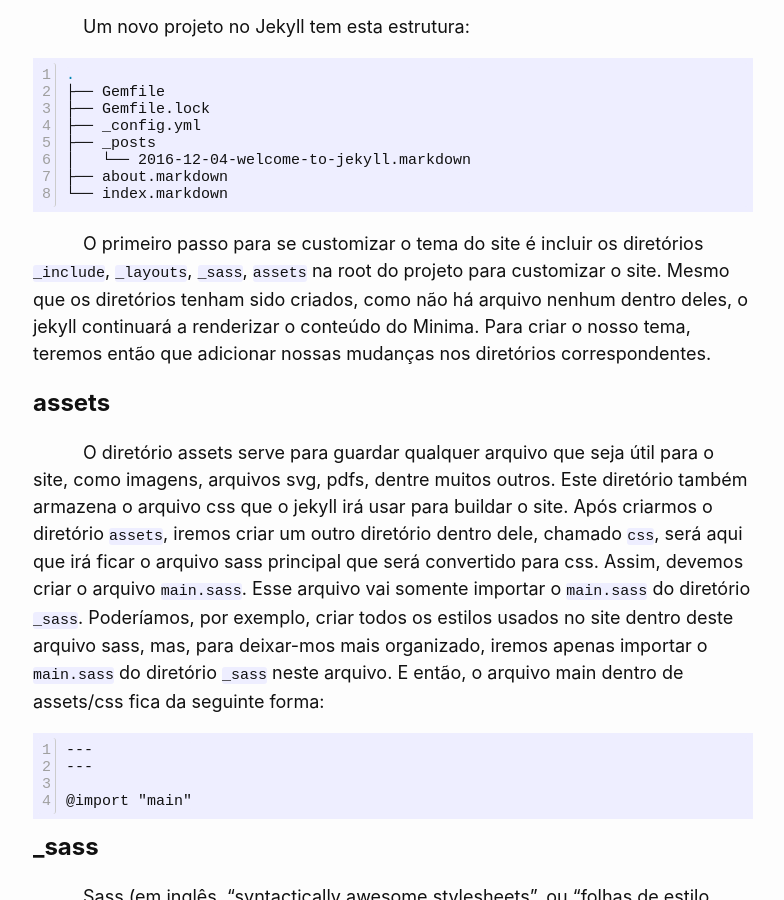
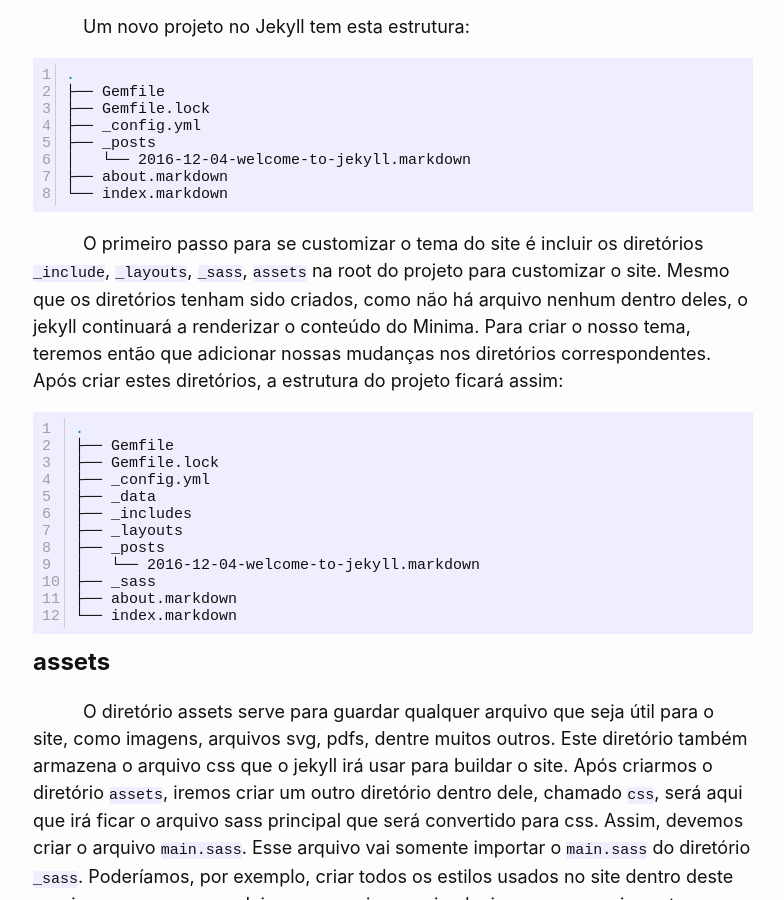
Before and after one commit to MuseuComputacao/museucomputacao.github.io, a Jekyll site: the page built from docs/_posts/2021-09-02-change-jekyll-theme.md, in a window 1280 px wide and 900 px high, scrolled down 1291 px. Shown: the whole window, without its empty margins (177-961 px from the left). Built offline with Jekyll 4.4.1, drawn with Linux system fonts in a browser that asks for light colours; nearby versions of some CDN libraries.

Commit message:
feat(post): added structure of the project after created some directories

```diff
--- a/docs/_posts/2021-09-02-change-jekyll-theme.md
+++ b/docs/_posts/2021-09-02-change-jekyll-theme.md
@@ -42,7 +42,22 @@ Um novo projeto no Jekyll tem esta estrutura:
 └── index.markdown
 {% endhighlight %}
 
-O primeiro passo para se customizar o tema do site é incluir os diretórios `_include`, `_layouts`, `_sass`, `assets` na root do projeto para customizar o site. Mesmo que os diretórios tenham sido criados, como não há arquivo nenhum dentro deles, o jekyll continuará a renderizar o conteúdo do Minima. Para criar o nosso tema, teremos então que adicionar nossas mudanças nos diretórios correspondentes.
+O primeiro passo para se customizar o tema do site é incluir os diretórios `_include`, `_layouts`, `_sass`, `assets` na root do projeto para customizar o site. Mesmo que os diretórios tenham sido criados, como não há arquivo nenhum dentro deles, o jekyll continuará a renderizar o conteúdo do Minima. Para criar o nosso tema, teremos então que adicionar nossas mudanças nos diretórios correspondentes. Após criar estes diretórios, a estrutura do projeto ficará assim:
+
+{% highlight bash linenos %}
+.
+├── Gemfile
+├── Gemfile.lock
+├── _config.yml
+├── _data
+├── _includes
+├── _layouts
+├── _posts
+│   └── 2016-12-04-welcome-to-jekyll.markdown
+├── _sass
+├── about.markdown
+└── index.markdown
+{% endhighlight %}
 
 ## assets
 
```
